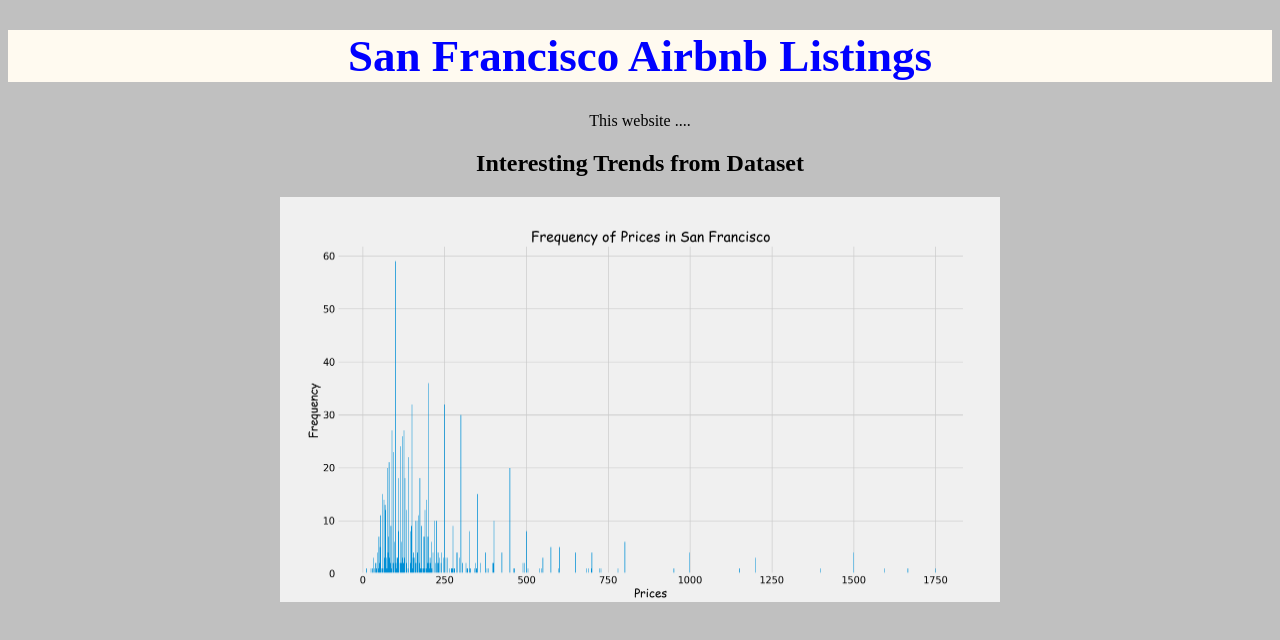
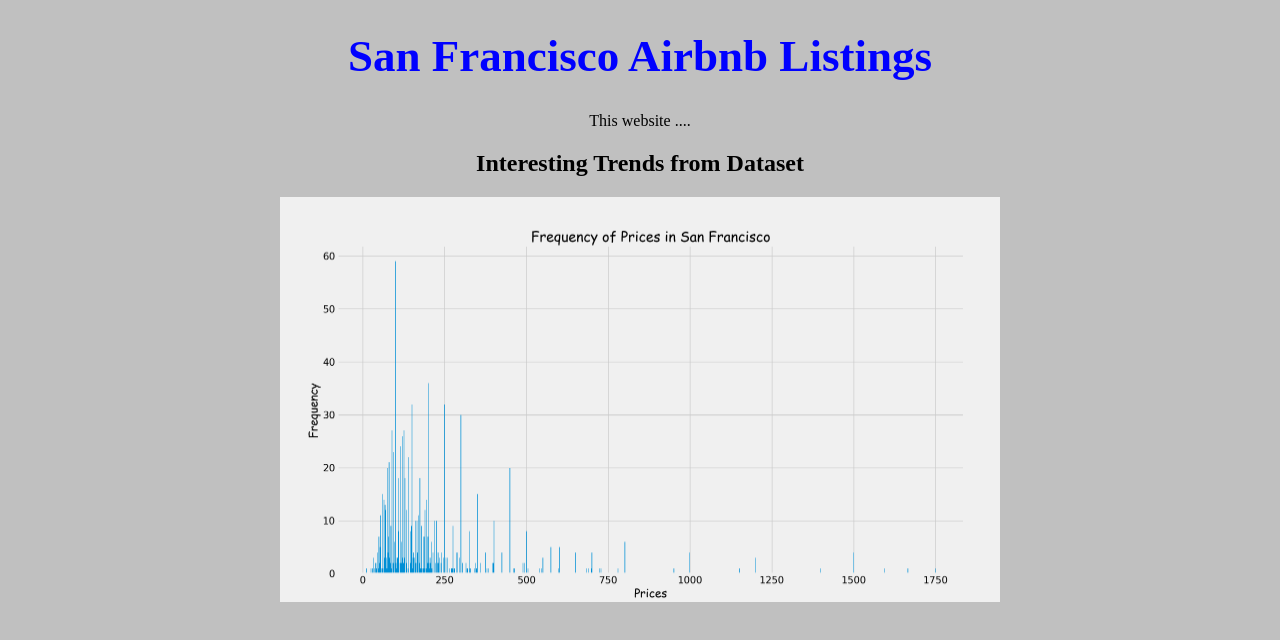
Before and after one commit to jgarcia525/sf-airbnb-optimizations, a plain HTML site: page index.html in a window 1280 px wide. Drawn offline with Linux system fonts and the light colour scheme; a web font is replaced by a local one.

Commit message:
changes to website background

```diff
--- a/homepage-style.css
+++ b/homepage-style.css
@@ -7,7 +7,6 @@
 h1 {
 	font-size: 45px;
 	color: blue;
-	background-color: floralwhite;
 	text-align: center;
 }
 
```
